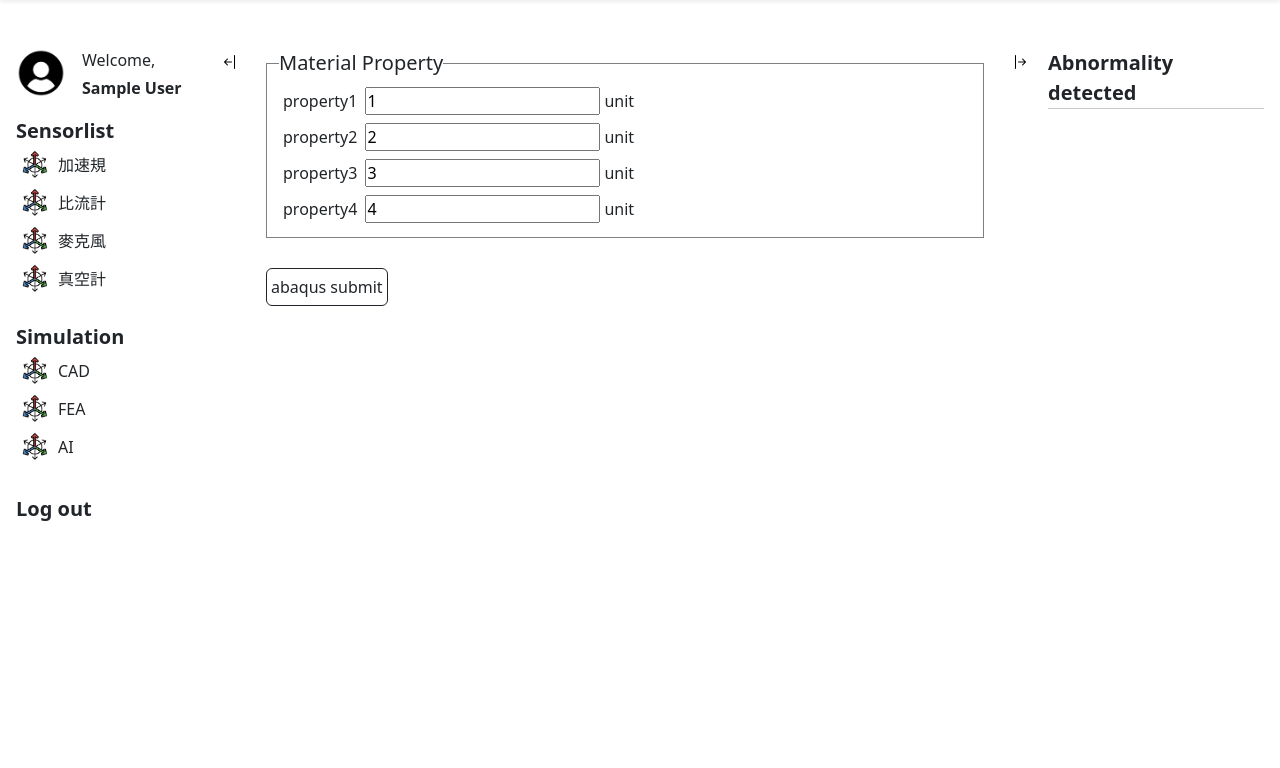
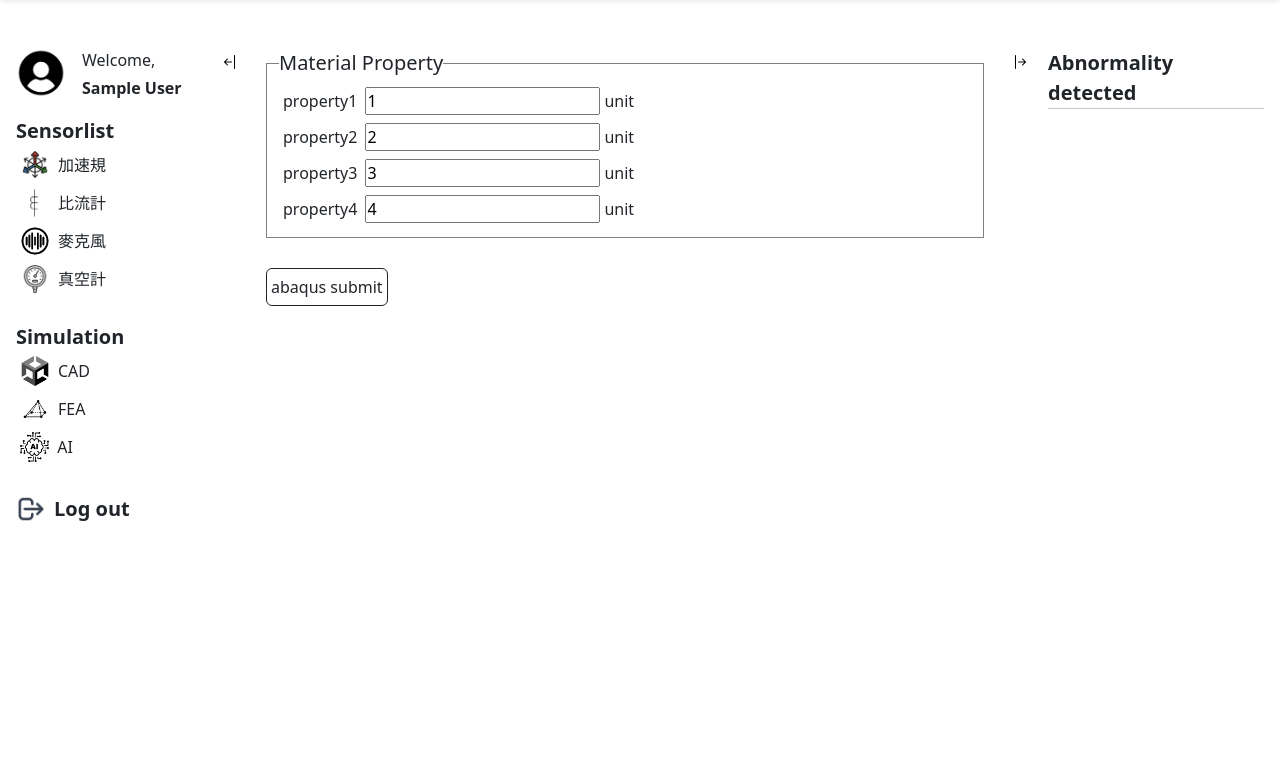
Before and after one commit to GuoYJ0521/DTOP, a Flask app: page /fem/ in a window 1280 px wide. Shown: the part 68-836 px from the top of the page. Run offline with Flask 3, Linux system fonts and the light colour scheme; the visitor is signed in with stand-in values (Sample User, id 1); data that the repository does not hold is empty; parts of the project's set-up code (start-up, migrations or seed data) failed here and were passed over; some libraries are stand-ins or nearby versions.

Commit message:
edit icons

```diff
--- a/app/main/templates/base.html
+++ b/app/main/templates/base.html
@@ -52,25 +52,25 @@
                         <ul class="list-group w-100 mx-auto ">
                             <li class="list-unstyled p-0">
                                 <a id="ACM-btn" class="rounded hover-b d-block ps-1 pe-3 py-1 text-dark text-decoration-none sensor-btn d-flex align-items-center">
-                                    <img src="{{ url_for('static', filename='icons/accelerometer.jpg') }}" class="float-start pe-2" height="30"/>
+                                    <img src="{{ url_for('static', filename='icons/accelerometer.jpg') }}" class="float-start me-2 bg-white" height="30"/>
                                     加速規
                                 </a>
                             </li>
                             <li class="list-unstyled p-0">
                                 <a id="CC-btn" class="rounded hover-b d-block ps-1 pe-3 py-1 text-dark text-decoration-none sensor-btn d-flex align-items-center">
-                                    <img src="{{ url_for('static', filename='icons/current_transformer.jpg') }}" class="float-start pe-2" height="30"/>
+                                    <img src="{{ url_for('static', filename='icons/current_transformer.jpg') }}" class="float-start me-2 bg-white" height="30"/>
                                     比流計
                                 </a>
                             </li>
                             <li class="list-unstyled p-0">
                                 <a id="MIC-btn" class="rounded hover-b d-block ps-1 pe-3 py-1 text-dark text-decoration-none sensor-btn d-flex align-items-center">
-                                    <img src="{{ url_for('static', filename='icons/microphone.jpg') }}" class="float-start pe-2" height="30"/>
+                                    <img src="{{ url_for('static', filename='icons/microphone.jpg') }}" class="float-start me-2 bg-white" height="30"/>
                                     麥克風
                                 </a>
                             </li>
                             <li class="list-unstyled p-0">
                                 <a class="rounded hover-b d-block ps-1 pe-3 py-1 text-dark text-decoration-none sensor-btn d-flex align-items-center">
-                                    <img src="{{ url_for('static', filename='icons/vacuum.jpg') }}" class="pe-2" height="30"/>
+                                    <img src="{{ url_for('static', filename='icons/vacuum.jpg') }}" class="me-2 bg-white" height="30"/>
                                     真空計
                                 </a>
                             </li>
@@ -81,19 +81,19 @@
                         <ul class="list-group w-100 mx-auto">
                             <li class="list-unstyled p-0">
                                 <a class="rounded hover-b d-block ps-1 pe-3 py-1 text-dark text-decoration-none d-flex align-items-center simulation-btn" href="/cad">
-                                    <img src="{{ url_for('static', filename='icons/cad.jpg') }}" class="float-start pe-2" height="30"/>
+                                    <img src="{{ url_for('static', filename='icons/cad.jpg') }}" class="float-start me-2 bg-white" height="30"/>
                                     CAD
                                 </a>
                             </li>
                             <li class="list-unstyled p-0">
                                 <a class="rounded hover-b d-block ps-1 pe-3 py-1 text-dark text-decoration-none d-flex align-items-center simulation-btn" href="/fem">
-                                    <img src="{{ url_for('static', filename='icons/fea.jpg') }}" class="float-start pe-2" height="30"/>
+                                    <img src="{{ url_for('static', filename='icons/fea.jpg') }}" class="float-start me-2 bg-white" height="30"/>
                                     FEA
                                 </a>
                             </li>
                             <li class="list-unstyled p-0">
                                 <a class="rounded hover-b d-block ps-1 pe-3 py-1 text-dark text-decoration-none d-flex align-items-center simulation-btn" href="/ai">
-                                    <img src="{{ url_for('static', filename='icons/ai.jpg') }}" class="float-start pe-2" height="30"/>
+                                    <img src="{{ url_for('static', filename='icons/ai.jpg') }}" class="float-start me-2 bg-white" height="30"/>
                                     AI
                                 </a>
                             </li>
@@ -101,7 +101,10 @@
 
                         <br>
                         <div>
-                            <a class="rounded hover-b d-block py-1 text-dark text-decoration-none fw-bold fs-5" href="/logout">Log out</a>
+                            <a class="rounded hover-b d-block py-1 text-dark text-decoration-none fw-bold fs-5 simulation-btn" href="/logout">
+                                <img src="{{ url_for('static', filename='icons/logout.jpg') }}" class="float-start me-2 bg-white" height="30"/>
+                                Log out
+                            </a>
                         </div>
                     </div>
                 </div>
```
Also changed, not shown: app/static/icons/accelerometer.jpg, app/static/icons/ai.jpg, app/static/icons/cad.jpg, app/static/icons/current_transformer.jpg, app/static/icons/fea.jpg, app/static/icons/logout.jpg (added), app/static/icons/microphone.jpg, app/static/icons/vacuum.jpg, 1 other file.
